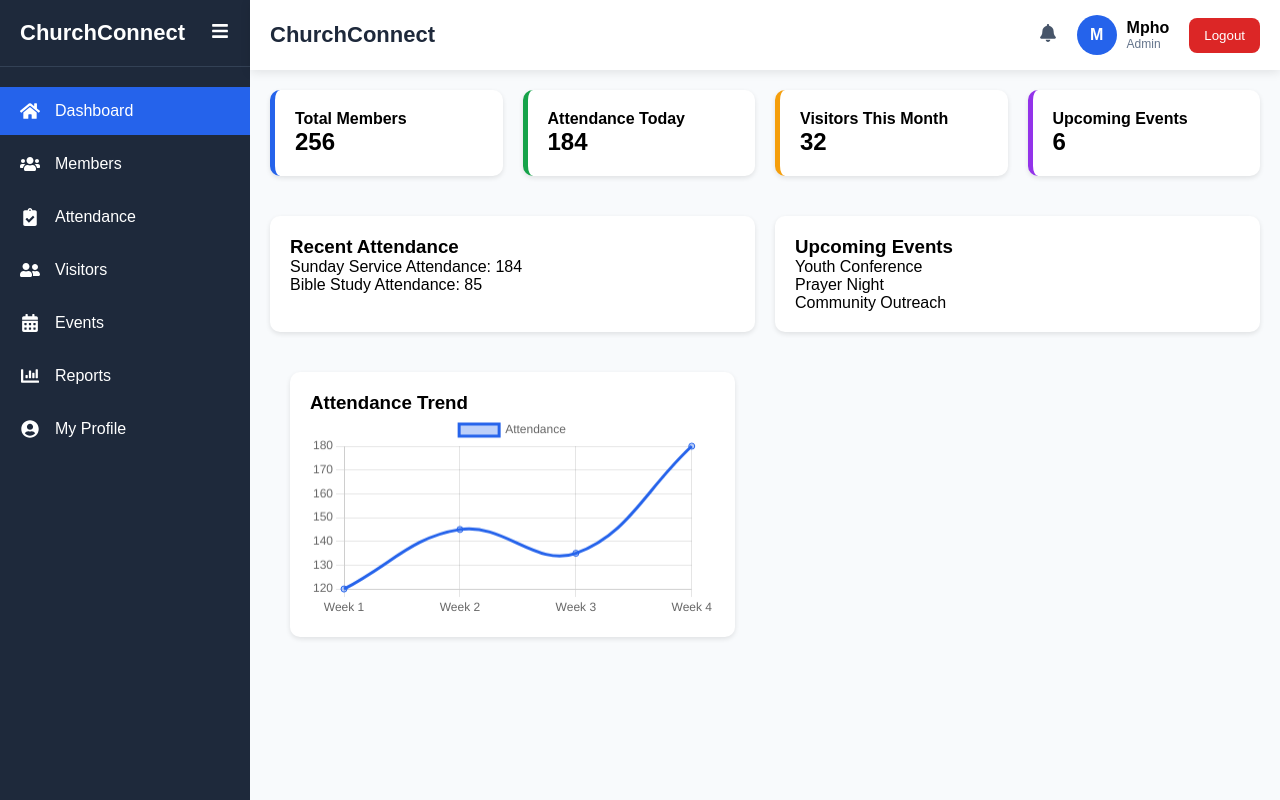
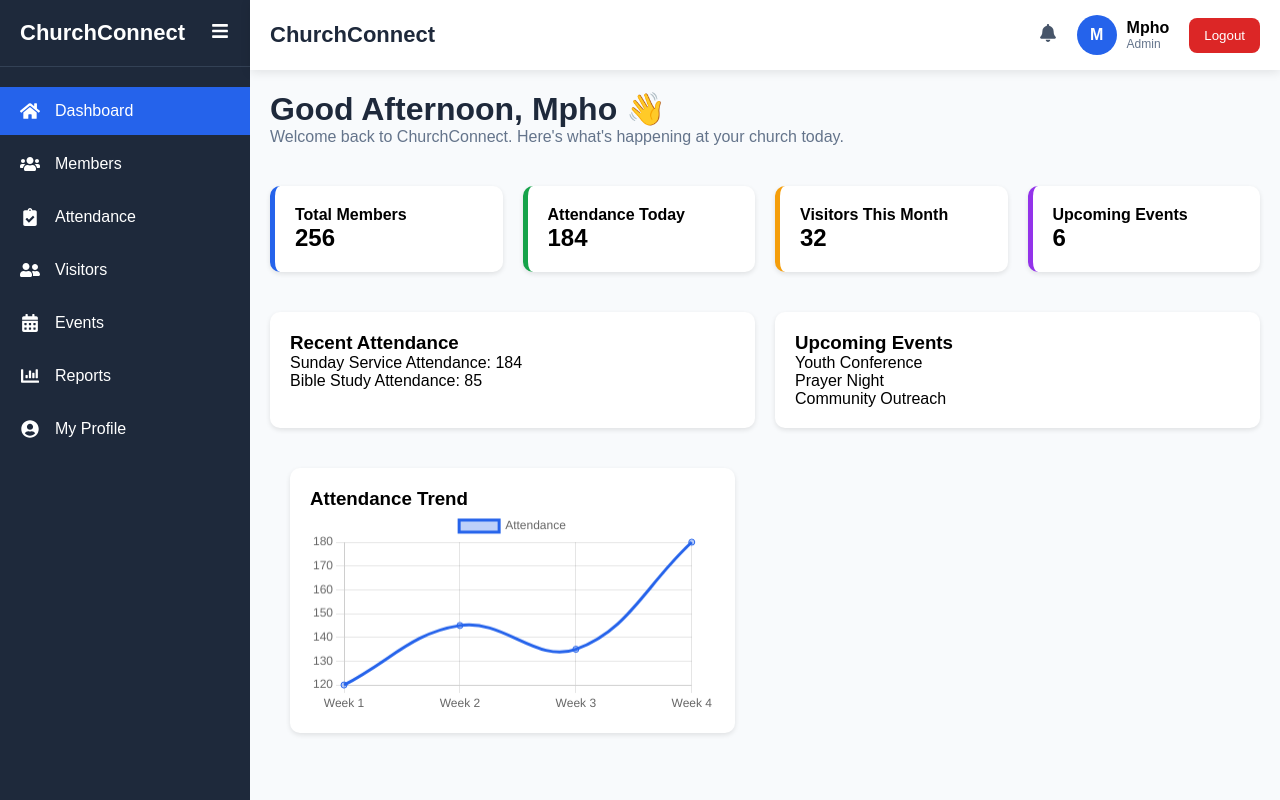
Before and after one commit to MphoJr/Church-Connect, a React (Vite) app in the folder client/: page / in a window 1280 px wide. Built offline with nearby package versions, Linux system fonts and the light colour scheme.

Commit message:
Add welcome section to Dashboard with greeting and introductory message

```diff
--- a/client/src/App.css
+++ b/client/src/App.css
@@ -587,3 +587,14 @@
 .logout-btn:hover {
   background: #b91c1c;
 }
+.welcome-section {
+  padding: 20px;
+}
+
+.welcome-section h1 {
+  color: #1e293b;
+}
+
+.welcome-section p {
+  color: #64748b;
+}
--- a/client/src/pages/Dashboard.jsx
+++ b/client/src/pages/Dashboard.jsx
@@ -5,6 +5,14 @@ import AttendanceChart from "../components/AttendanceChart";
 const Dashboard = () => {
   return (
     <AdminLayout>
+      <div className="welcome-section">
+        <h1>Good Afternoon, Mpho 👋</h1>
+
+        <p>
+          Welcome back to ChurchConnect. Here's what's happening at your church
+          today.
+        </p>
+      </div>
       <div className="stats">
         <StatCard title="Total Members" value="256" color="#2563eb" />
 
```
